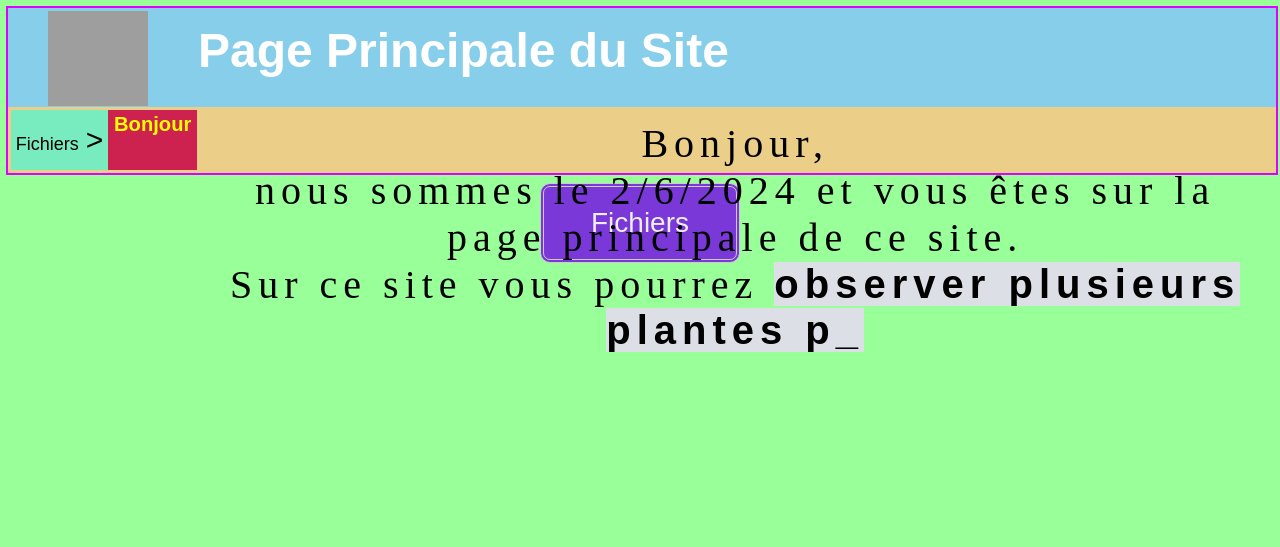
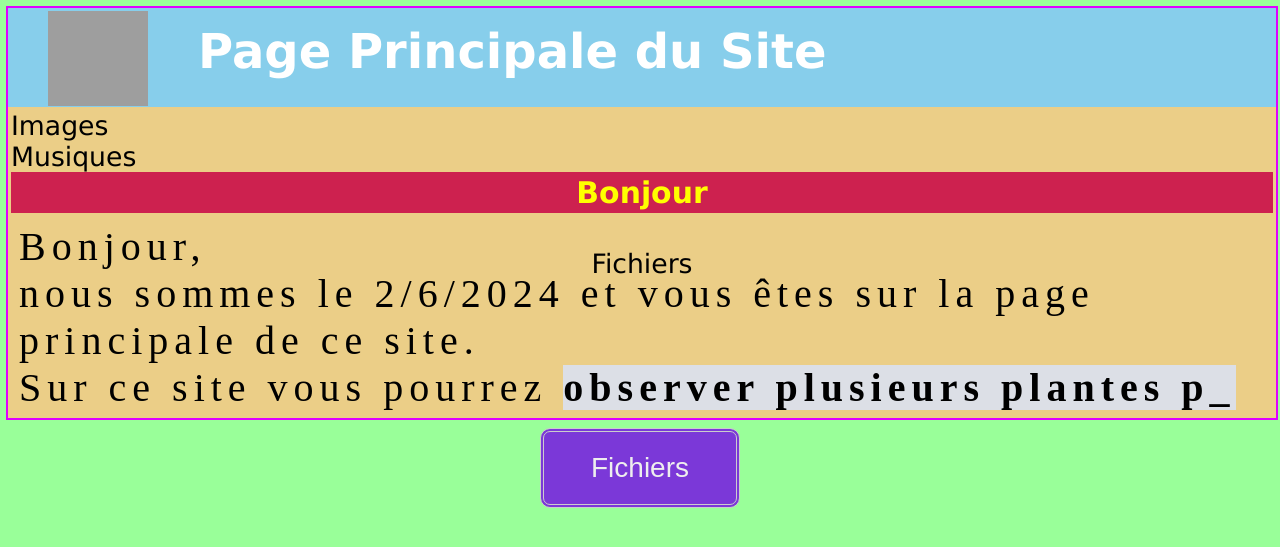
Before and after one commit to AstralArchitect/AstralArchitect.github.io, a PHP site: page /home/index-pc.html in a window 1280 px wide. Shown: the top 547 px of the page. Run offline with PHP 8.4, Linux system fonts and the light colour scheme; grey boxes are pictures that could not be loaded.

Commit message:
Update feuille.css

```diff
--- a/assets/start/feuille.css
+++ b/assets/start/feuille.css
@@ -31,20 +31,6 @@
     background-color: #ebce87;
 
     text-align: center;
-  }
-  button {
-        display: inline-block;
-        background-color: #7b38d8;
-        border-radius: 10px;
-        border: 4px double #cccccc;
-        color: #eeeeee;
-        text-align: center;
-        font-size: 28px;
-        padding: 20px;
-        width: 200px;
-        transition: all 0.5s;
-        cursor: pointer;
-        margin: 5px;
   }
   .floating_element {
 
@@ -204,42 +190,19 @@
   font-size:30pt;
   letter-spacing: 6px;
 }
-
-
-:root{
- --hauteur-menu: 60px;
-
-}
-
-* {
-  marging: 0px;
-  padding: 0px;
-  font-family: Courrier New, sans-serif;
-
-}
-nav {
-  width: 100%;
-  font-size: 18px;
-  position: sticky;
-  top: 0;
-}
-
-nav > ul {
-  display:flex;
-  text-align: center;
-  box-shadow: 0px 1px 2px 1px rgba(0,0,0,0,3);
-  height: var(--hauteur-menu);
-}
-
-nav ul {
-  list-style-type: none;
-}
-
-nav > ul > li {
-  background-color: #78ECBE;
-  position: relative;
-  height: 100%;
-flex: 1;
+button {
+        display: inline-block;
+        background-color: #7b38d8;
+        border-radius: 10px;
+        border: 4px double #cccccc;
+        color: #eeeeee;
+        text-align: center;
+        font-size: 28px;
+        padding: 20px;
+        width: 200px;
+        transition: all 0.5s;
+        cursor: pointer;
+        margin: 5px;
 }
 
 nav > ul >li > a {
@@ -254,76 +217,12 @@
   color: black;
 }
 
-.menu-deroulant > a:after{
-  content: '>';
-  font-size: 30px;
-  margin-left: 7px;
-  display: inline-blck;
-}
-
-.sous-menu {
-  margin-top: var(--hauteur-menu);
-  width: 100%;
-  text-align: left;
-  background-color: #FFFFFF;
-  border-radius: 2px;
-  overflow: hidden;
-  max-height: 0;
-}
-
-.sous-menu > li > a {
-  height: 50px;
-  padding-left: 20px;
-  width: 100%;
-  align-items: center;
-  display: flex;
-}
-
-nav >ul > li:hover > a{
-  color: #2169EC;
-}
-
-.sous-menu > li:hover {
-  background-color: rgba(33, 105, 136, 0.3);
-}
-
-.sous-menu > li:hhover > a {
-  color: #FF0000;
-}
-
-@keyframes rotationFleche {
-  0% {
-    transform: rotate(0deg);
-  }
-
-  100%{
-    transform: rotate(90deg);
-  }
-}
-
-.menu-deroulant:hover > a:after{
-  animation: rotationFleche 2s linear forwards;
-}
+.menu-deroulant > a:after
 
 @keyframes apparitionSousMenu {
   0% {
     box-shadow: 0px 3px 3px 1px rgba(0,0,0,0);
-    border-top: 3px solid #2169EC;
-  }
-  30px {
-    box-shadow: 0px 3px 3px 1px rgba(0,0,0,0,0.3);
-  }
-  100% {
-    max-height: 50em;
-    border-top: 3px solid #2169EC;
-    box-shadow: 0px 3px 3px 1px rgba:(0,0,0,0.3);
-  }
-}
-
-.menu-deroulant:hover > .sous-menu {
-  animation: apparitionSousMenu 2s forwards;
-}
-
+    bord
 @media (prefers-color-scheme: dark) {
   * {
     margin: 0px 0px 0px 0px;
```
